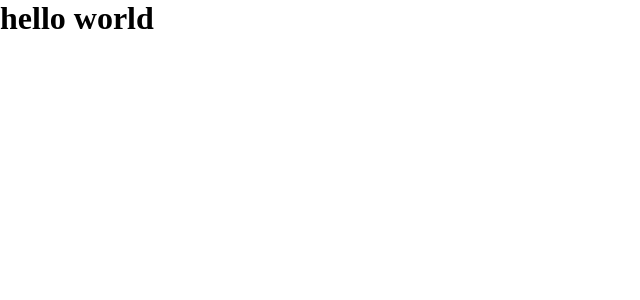
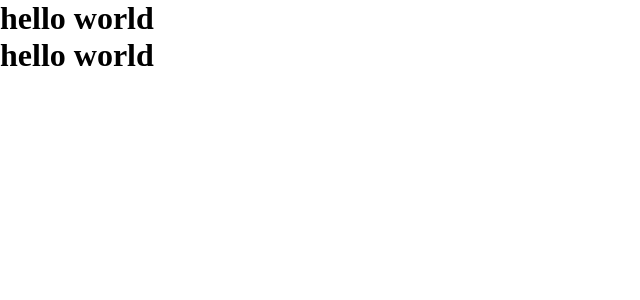
Before and after one commit to khayrullaevf/React-js-nt, a React (Create React App) app in the folder my_app/: page / in a window 1280 px wide. Shown: the top 300 px of the page, without its empty margins (0-640 px from the left). Built offline with nearby package versions, Linux system fonts and the light colour scheme.

Commit message:
Lesson-4 starting

```diff
--- a/my_app/src/pages/Homepage.jsx
+++ b/my_app/src/pages/Homepage.jsx
@@ -4,7 +4,8 @@ import { Fragment } from 'react'
 export const Homepage = () => {
   return (
     <Fragment>
-        <h1 className='text-center'>hello world</h1>
+      <h1 className="text-center">hello world</h1>
+      <h1 className="text-center">hello world</h1>
     </Fragment>
-  )
+  );
 }
```
